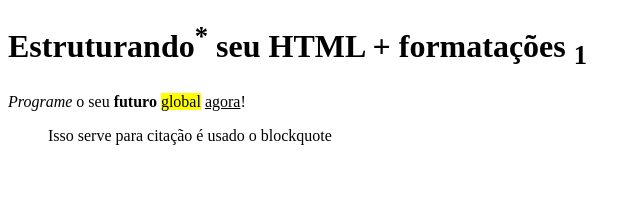
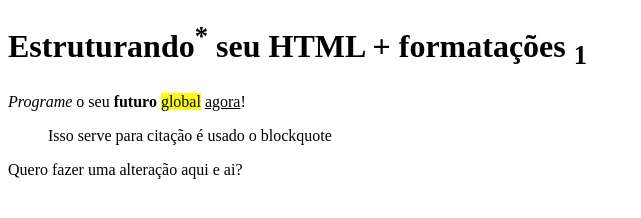
Before and after one commit to leandrodantas89/Bootcamp-html, a plain HTML site: page estruturando.html in a window 1280 px wide. Shown: the whole page, without its empty margins (0-641 px from the left). Drawn offline with Linux system fonts and the light colour scheme.

Commit message:
Update estruturando.html

```diff
--- a/estruturando.html
+++ b/estruturando.html
@@ -9,5 +9,6 @@
     <h1>Estruturando<sup>*</sup> seu HTML + formatações <sub>1</sub></h1>
     <p><i>Programe</i> o seu <b>futuro</b> <mark>global</mark> <u>agora</u>!</p>
     <blockquote>Isso serve para citação é usado o blockquote</blockquote>
+    <p>Quero fazer uma alteração aqui e ai?</p>
 </body>
 </html>
```
